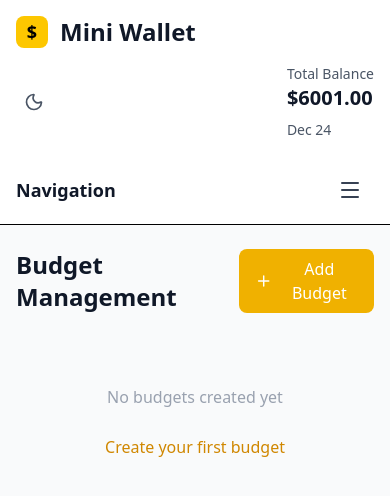
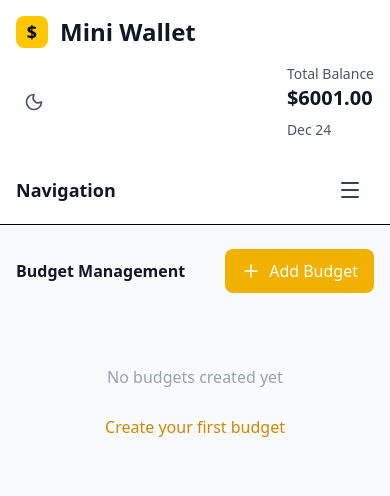
Before and after one commit to nurez305/mini-wallet, a React (Vite) app: page /budgets in a window 390 px wide. Shown: the top 496 px of the page. Built offline with nearby package versions, Linux system fonts and the light colour scheme.

Commit message:
fix the text on mobile

```diff
--- a/src/pages/Budgets.tsx
+++ b/src/pages/Budgets.tsx
@@ -57,7 +57,7 @@
   return (
     <div className="space-y-6">
       <div className="flex justify-between items-center">
-        <h1 className="text-2xl font-bold text-gray-900 dark:text-white">Budget Management</h1>
+        <h1 className="text-md md:text-2xl font-bold text-gray-900 dark:text-white">Budget Management</h1>
         <button
           onClick={() => setShowForm(true)}
           className="bg-yellow-500 dark:bg-yellow-600 hover:bg-yellow-600 dark:hover:bg-yellow-700 text-white px-4 py-2 rounded-lg flex items-center space-x-2"
```
Also changed, not shown: src/App.tsx (+0 -122 lines).
